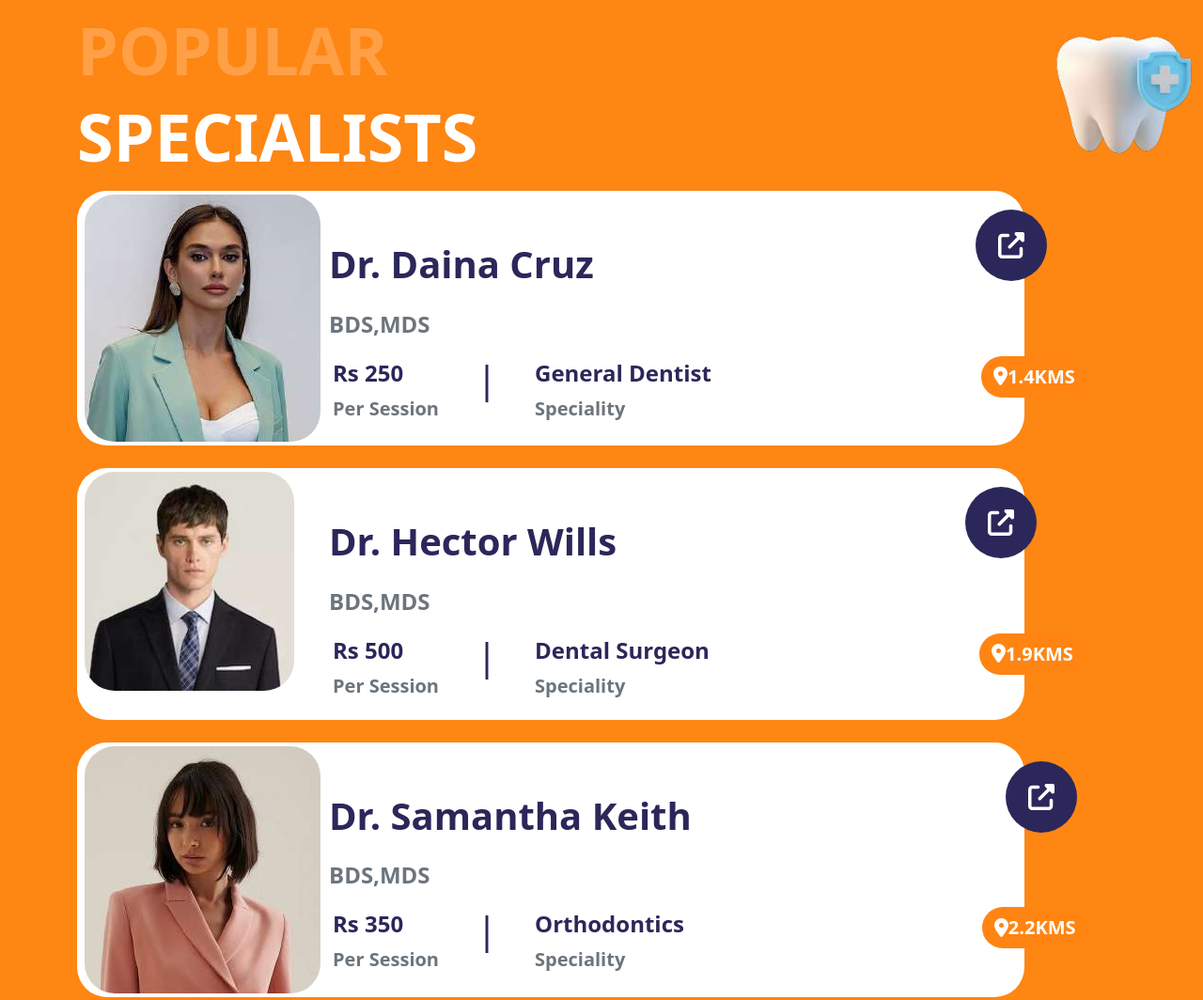
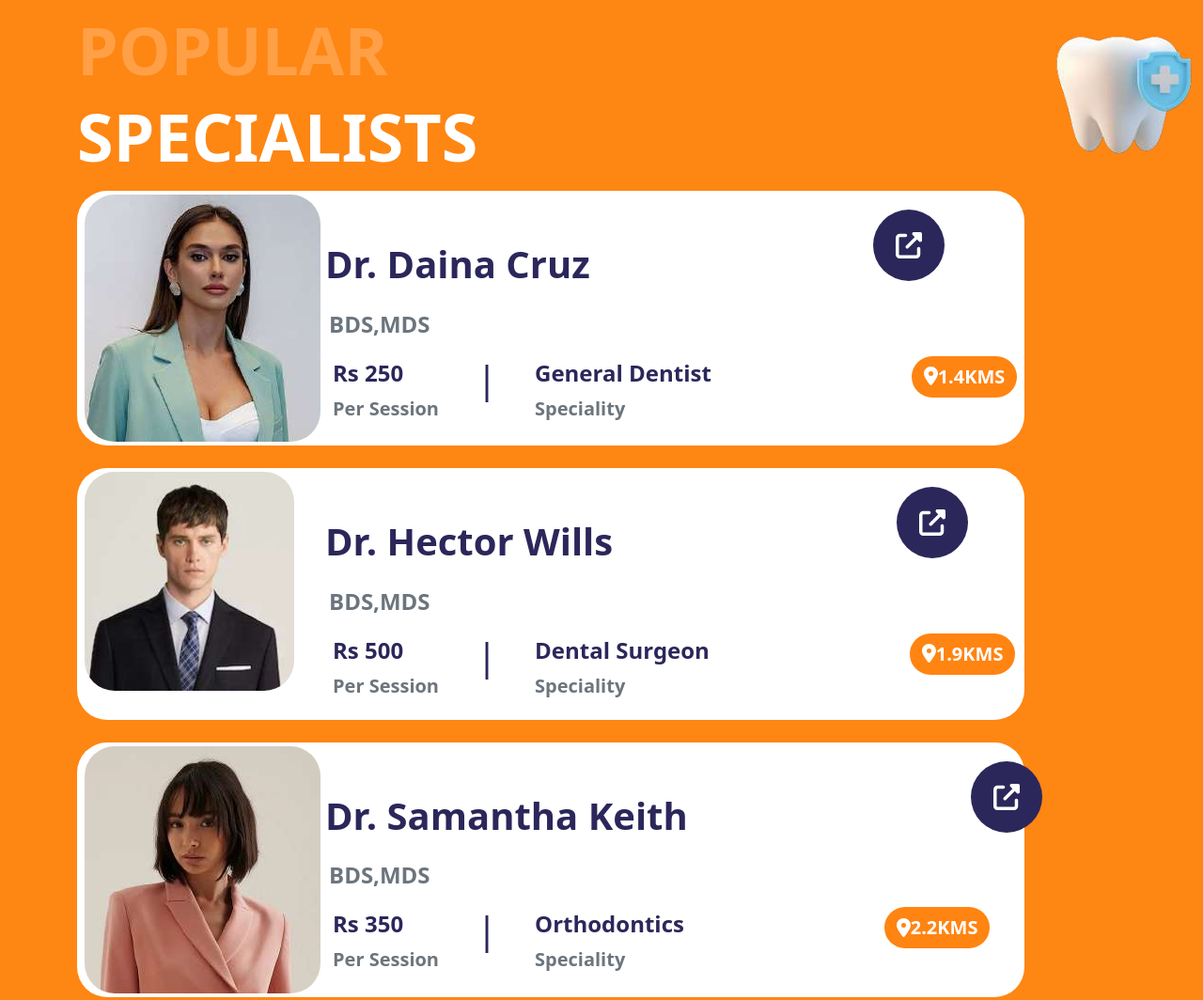
Before and after one commit to asthaj2710/Doctor, a plain HTML site: page index.html in a window 1280 px wide. Shown: the part 2866-3930 px from the top of the page at 94% size. Drawn offline with nearby package versions, Linux system fonts and the light colour scheme.

Commit message:
third commit

```diff
--- a/index.html
+++ b/index.html
@@ -225,9 +225,9 @@
                 <img src="./assets/img/doc1.jpg" alt="doc1" class="rounded-5">
               </div>
               <div class="col-9">
-                <p class="fw-bold fs-1 text-darkblue mx-1 px-2 pt-3 ">Dr. Daina Cruz <i
+                <p class="fw-bold fs-1 text-darkblue mx-1 px-1 pt-3 ">Dr. Daina Cruz <i
                     class="fa-solid fa-up-right-from-square fs-3 text-white bg-darkblue p-4 rounded-circle position-relative"
-                    style="left: 55%;"></i>
+                    style="left:40%;"></i>
                 </p>
                 <p class="fw-bold fs-4 text-secondary mx-1 px-2">BDS,MDS</p>
                 <div>
@@ -243,7 +243,7 @@
                       <p class="fw-bold fs-4 text-darkblue mx-2 px-2">General Dentist <span
                           class="fs-5 text-secondary"><br>Speciality</span> </p>
                     </div>
-                    <div class="position-relative" style="left: 30%;"><button type="submit" class="btn btn-orange rounded-pill ms-5 fs-5 fw-bold text-white "> <i class="fa-solid fa-location-dot text-white"></i>1.4KMS</button></div>
+                    <div class="position-relative" style="left: 20%;"><button type="submit" class="btn btn-orange rounded-pill ms-5 fs-5 fw-bold text-white "> <i class="fa-solid fa-location-dot text-white"></i>1.4KMS</button></div>
                   </div>
                 </div>
               </div>
@@ -260,9 +260,9 @@
                 <img src="./assets/img/doc2.jpg" alt="doc2" class="rounded-5" width="90%">
               </div>
               <div class="col-9">
-                <p class="fw-bold fs-1 text-darkblue mx-1 px-2 pt-3 ">Dr. Hector Wills <i
+                <p class="fw-bold fs-1 text-darkblue mx-1 px-1 pt-3 ">Dr. Hector Wills <i
                     class="fa-solid fa-up-right-from-square fs-3 text-white bg-darkblue p-4 rounded-circle position-relative"
-                    style="left: 50%;"></i>
+                    style="left: 40%;"></i>
                 </p>
                 <p class="fw-bold fs-4 text-secondary mx-1 px-2">BDS,MDS</p>
                 <div>
@@ -278,7 +278,7 @@
                       <p class="fw-bold fs-4 text-darkblue mx-2 px-2">Dental Surgeon <span
                           class="fs-5 text-secondary"><br>Speciality</span> </p>
                     </div>
-                    <div class="position-relative" style="left: 30%;"><button type="submit" class="btn btn-orange rounded-pill ms-5 fs-5 fw-bold text-white"> <i class="fa-solid fa-location-dot text-white"></i>1.9KMS</button></div>
+                    <div class="position-relative" style="left: 20%;"><button type="submit" class="btn btn-orange rounded-pill ms-5 fs-5 fw-bold text-white"> <i class="fa-solid fa-location-dot text-white"></i>1.9KMS</button></div>
                   </div>
                 </div>
               </div>
@@ -295,9 +295,9 @@
                 <img src="./assets/img/doc3.jpg" alt="doc3" class="rounded-5">
               </div>
               <div class="col-9">
-                <p class="fw-bold fs-1 text-darkblue mx-1 px-2 pt-3 ">Dr. Samantha Keith <i
+                <p class="fw-bold fs-1 text-darkblue mx-1 px-1 pt-3 ">Dr. Samantha Keith <i
                     class="fa-solid fa-up-right-from-square fs-3 text-white bg-darkblue p-4 rounded-circle position-relative"
-                    style="left: 45%;"></i>
+                    style="left: 40%;"></i>
                 </p>
                 <p class="fw-bold fs-4 text-secondary mx-1 px-2">BDS,MDS</p>
                 <div>
@@ -313,7 +313,7 @@
                       <p class="fw-bold fs-4 text-darkblue mx-2 px-2">Orthodontics <span
                           class="fs-5 text-secondary"><br>Speciality</span> </p>
                     </div>
-                    <div class="position-relative" style="left: 34%;"><button type="submit" class="btn btn-orange rounded-pill ms-5 fs-5 fw-bold text-white"> <i class="fa-solid fa-location-dot text-white"></i>2.2KMS</button></div>
+                    <div class="position-relative" style="left: 20%;"><button type="submit" class="btn btn-orange rounded-pill ms-5 fs-5 fw-bold text-white"> <i class="fa-solid fa-location-dot text-white"></i>2.2KMS</button></div>
                   </div>
                 </div>
               </div>
```
